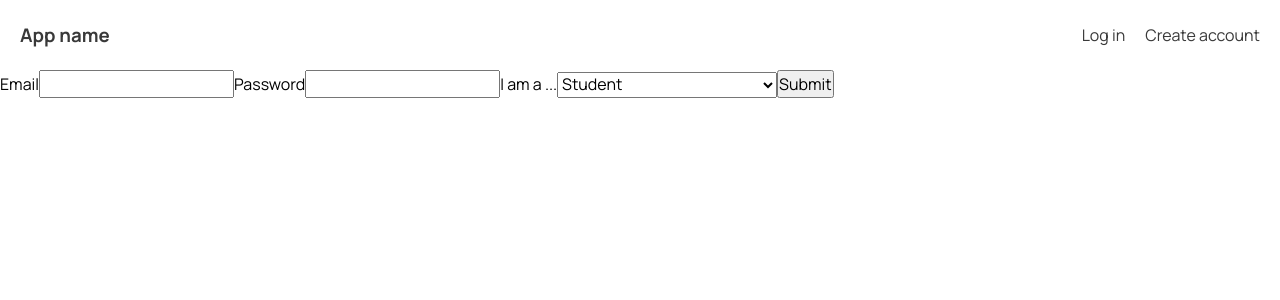
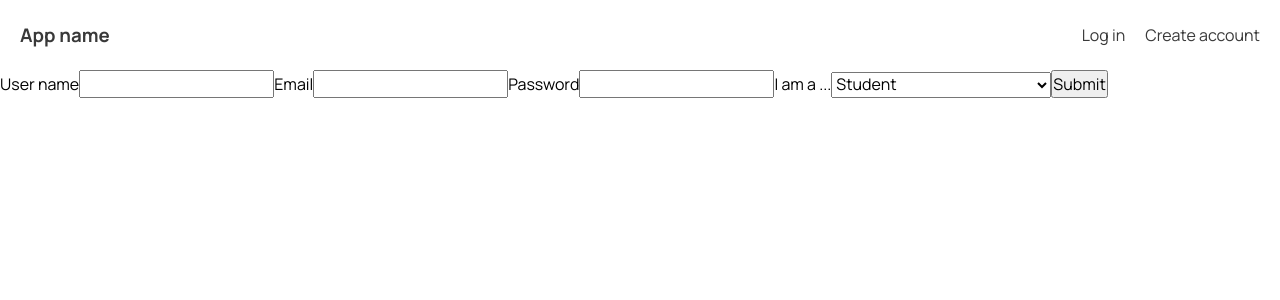
Before and after one commit to AyloSrd/clientzumba, a React (Create React App) app: page /signup in a window 1280 px wide. Shown: the top 300 px of the page. Built offline with nearby package versions, Linux system fonts and the light colour scheme; no server answers.

Commit message:
starting to work on save btn

```diff
--- a/src/components/Forms/FormSignup.jsx
+++ b/src/components/Forms/FormSignup.jsx
@@ -7,6 +7,7 @@ class FormSignup extends Component {
   static contextType = UserContext
 
   state = {
+    userName: '',
     email: '',
     password: '',
     role:'student'
@@ -58,6 +59,13 @@ class FormSignup extends Component {
         </div>
 
         <form onChange={this.handleChange} onSubmit={this.handleSubmit}>
+        <label htmlFor='userName'>User name</label>
+          <input
+          type='text'
+          id='userName'
+          name='userName'
+          onChange={this.handleChange}
+          />
 
           <label htmlFor='email'>Email</label>
           <input
--- a/src/pages/Desk.jsx
+++ b/src/pages/Desk.jsx
@@ -23,7 +23,12 @@ import { withUser } from '../components/Auth/withUser'
 
 const Desk = props => {
 	console.log(props)
-	const { email, role, _id : userId} = props.context.user
+
+	const {
+		userName,
+		role,
+		_id : userId
+	} = props.context.user
 
 	const [ html, setHtml ] = useState('<h1 id="test">test</h1>')
 	const [ css, setCss ] = useState('body { background-color : whitesmoke; height: 500px; width: 500px; color : #333; }')
@@ -57,8 +62,6 @@ const Desk = props => {
 
 	const [ room, setRoom ] = useState('room')
 
-	const userName = email.split('@')[0]
-
 	const handleChange = (value, lang) => {
 		switch(lang) {
 			case 'xml':
@@ -67,7 +70,7 @@ const Desk = props => {
 				html:value,
 				css,
 				js
-			}, userName)
+			}, userId)
 			  break
 			case 'css':
 			  setCss(value)
@@ -75,7 +78,7 @@ const Desk = props => {
 				html,
 				css:value,
 				js
-			}, userName)
+			}, userId)
 			  break
 			case 'javascript':
 				setJs(value)
@@ -83,7 +86,7 @@ const Desk = props => {
 					html,
 					css,
 					js:value
-				}, userName)
+				}, userId)
 				break
 			default:
 			  return
--- a/src/socket/socket.js
+++ b/src/socket/socket.js
@@ -19,8 +19,8 @@ export const disconnectSocket = () => {
   if(socket) socket.disconnect()
 }
 
-export const sendCode = (room, code, userName) => {
-	if (socket) socket.emit('coding', code, room, userName)
+export const sendCode = (room, code, userId) => {
+	if (socket) socket.emit('coding', code, room, userId)
 }
 
 export const getCode = updateCode => {
```
